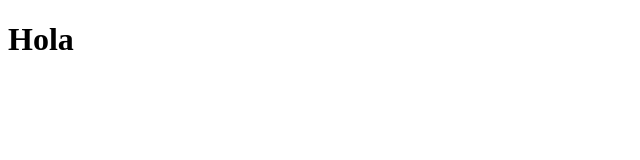
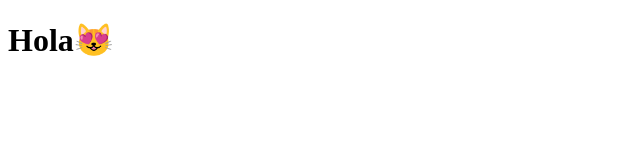
Before and after one commit to alfaroale/vivero, a plain HTML site: page index.html in a window 1280 px wide. Shown: the whole page, without its empty margins (0-640 px from the left). Drawn offline with Linux system fonts and the light colour scheme.

Commit message:
Update index.html

```diff
--- a/index.html
+++ b/index.html
@@ -5,6 +5,6 @@
     <title></title>
   </head>
   <body>
-    <h1>Hola<h1>
+    <h1>Hola😻<h1>
   </body>
 </html>
```
